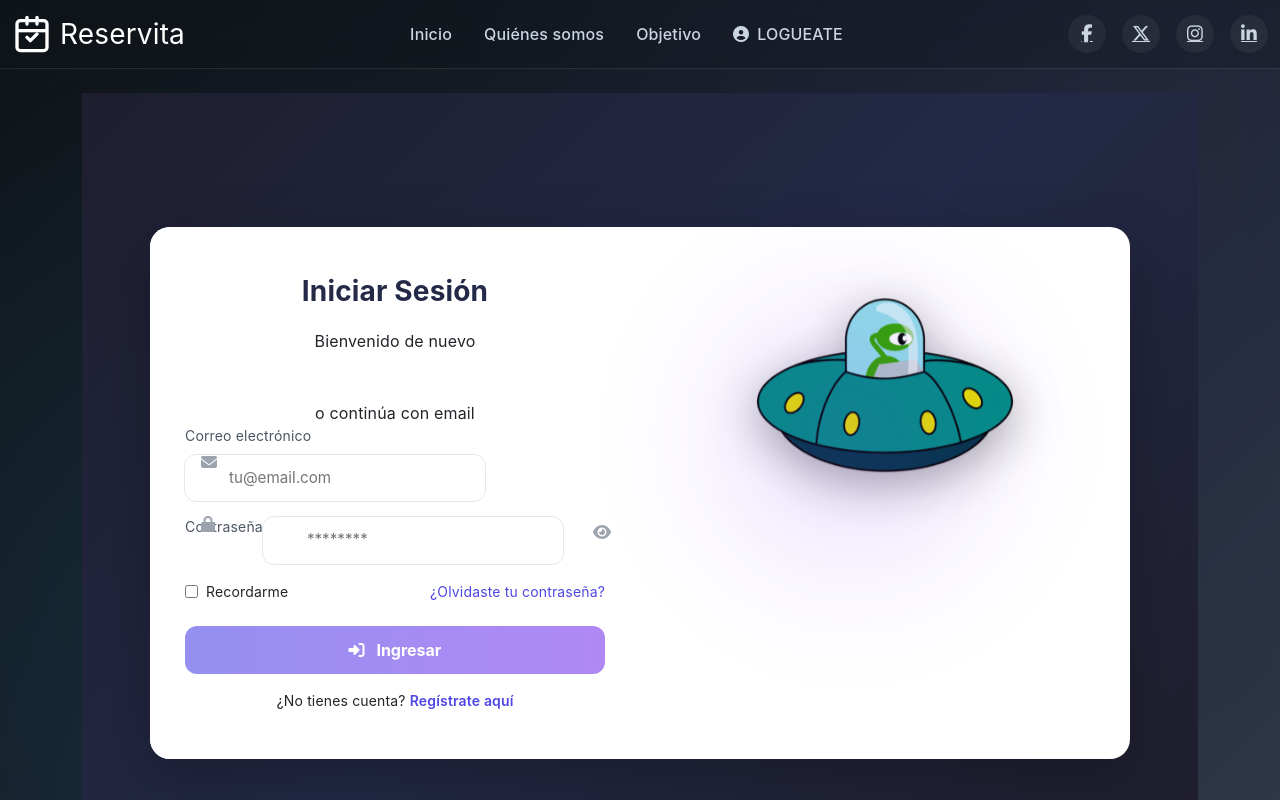
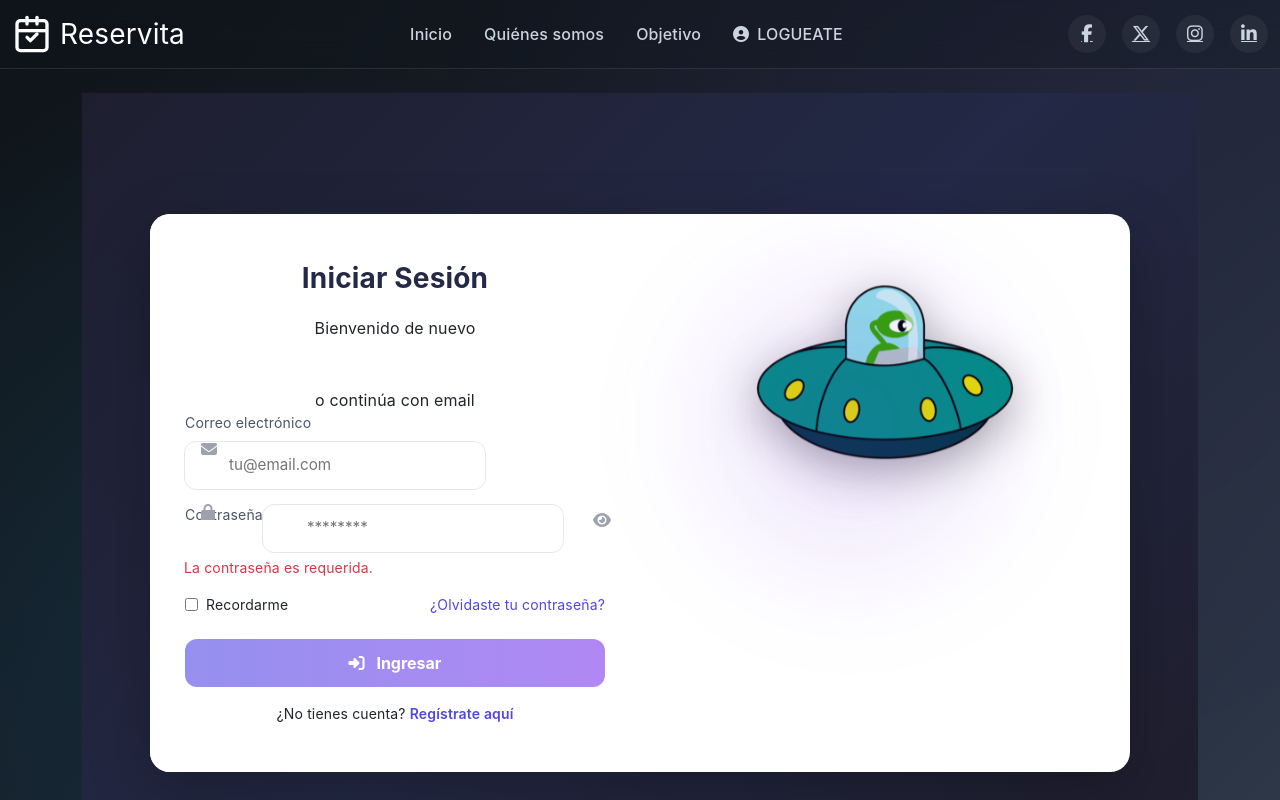
Before and after one commit to Zenbyte-404/sistemas-espacios-compartidos-angular, an Angular app in the folder Frontend/: page /login in a window 1280 px wide. Shown: the top 800 px of the page. Built offline with nearby package versions, Linux system fonts and the light colour scheme.

Commit message:
Corrijo algunos detalles de login y gestor de datos

```diff
--- a/Frontend/package.json
+++ b/Frontend/package.json
@@ -37,7 +37,7 @@
     "express": "^5.1.0",
     "rxjs": "~7.8.0",
     "tslib": "^2.8.1",
-    "zone.js": "~0.15.0"
+    "zone.js": "^0.15.1"
   },
   "devDependencies": {
     "@angular/build": "^20.1.6",
--- a/Frontend/src/app/page/autenticacion/login/login.html
+++ b/Frontend/src/app/page/autenticacion/login/login.html
@@ -1,7 +1,3 @@
-<!-- ============================================================================ -->
-<!-- PÁGINA DE LOGIN - Mejorado por Agustín -->
-<!-- ============================================================================ -->
-
 <div class="auth-page">
     <div class="auth-card">
         <div class="auth-left">
@@ -69,11 +65,9 @@
                             <i [class]="showPassword ? 'fas fa-eye-slash' : 'fas fa-eye'"></i>
                           </button>
                         </div>
-                        @if (password?.errors && password?.touched) {
+                        @if (password?.errors) {
                           @if(password?.hasError('required')) {
                             <p class="text-danger">La contraseña es requerida.</p>
-                          } @else if (password?.hasError('minlength')) {
-                            <p class="text-danger">La contraseña requiere mínimo 8 caracteres.</p>
                           }
                         }
                     </div>
--- a/Frontend/src/app/page/autenticacion/singup/singup.css
+++ /dev/null
@@ -1,176 +0,0 @@
-
-:host {
-  display: block;
-  font-family: "Inter", system-ui, -apple-system, Segoe UI, Roboto, Ubuntu, Cantarell, "Helvetica Neue", Arial, "Noto Sans", "Apple Color Emoji", "Segoe UI Emoji", "Segoe UI Symbol";
-}
-
-.auth-page {
-  min-height: 100dvh;
-  display: grid;
-  place-items: center;
-  padding: 24px;
-  background: linear-gradient(135deg, #1e1e2f 0%, #232946 50%, #1f1d2b 100%);
-}
-
-.auth-card {
-  width: 100%;
-  max-width: 980px;
-  background: #ffffff;
-  border-radius: 20px;
-  box-shadow: 0 20px 60px rgba(0,0,0,.25);
-  overflow: clip;
-  display: grid;
-  grid-template-columns: 1fr 1fr;
-  gap: 0;
-}
-
-.auth-left {
-  padding: 40px 32px;
-  display: grid;
-  place-items: center;
-  background: #fff;
-}
-
-.login-container {
-  width: 100%;
-  max-width: 420px;
-  text-align: center;
-  animation: fadeIn .6s ease;
-}
-
-.login-container h2 {
-  margin-bottom: 20px;
-  font-weight: 700;
-  color: #232946;
-}
-
-.input-group {
-  margin-bottom: 14px;
-  text-align: left;
-}
-
-.input-group label {
-  display: block;
-  font-size: .9rem;
-  margin-bottom: 8px;
-  color: #4b5563;
-}
-
-.input-group input {
-  width: 100%;
-  padding: 12px 14px;
-  border: 1px solid #e5e7eb;
-  border-radius: 12px;
-  font-size: .95rem;
-  transition: box-shadow .25s, border-color .25s, transform .15s;
-  background: #fff;
-}
-
-.input-group input:hover {
-  border-color: #c7d2fe;
-}
-
-.input-group input:focus {
-  border-color: #4f46e5;
-  box-shadow: 0 0 0 6px rgba(79,70,229,.15);
-  outline: none;
-  transform: translateY(-1px);
-}
-
-.login-btn {
-  width: 100%;
-  padding: 12px 16px;
-  border: none;
-  border-radius: 12px;
-  background: linear-gradient(90deg, #4f46e5, #7c3aed);
-  color: #fff;
-  font-size: 1rem;
-  font-weight: 700;
-  cursor: pointer;
-  transition: transform .15s ease, box-shadow .25s ease, filter .2s ease;
-  margin-top: 6px;
-}
-
-.login-btn:hover {
-  transform: translateY(-1.5px);
-  box-shadow: 0 12px 24px rgba(79,70,229,.35);
-  filter: saturate(1.05);
-}
-
-.extra-links {
-  margin-top: 14px;
-  font-size: .9rem;
-}
-
-.extra-links a {
-  color: #4f46e5;
-  text-decoration: none;
-}
-
-.extra-links a:hover {
-  text-decoration: underline;
-}
-
-.auth-right {
-  position: relative;
-  display: flex;
-  justify-content: center;
-  align-items: center;
-  background: #121212;
-  padding: 20px;
-  overflow: hidden;
-}
-
-.auth-right::before {
-  content: "";
-  position: absolute;
-  width: 420px;
-  height: 420px;
-  background: radial-gradient(circle, rgba(124,58,237,.35) 0%, transparent 70%);
-  border-radius: 50%;
-  filter: blur(48px);
-  opacity: 0.5;
-  z-index: 1;
-}
-
-.hero-illustration {
-  width: 85%;
-  max-width: 320px;
-  height: auto;
-  object-fit: contain;
-  display: block;
-  margin: 0 auto;
-  filter: drop-shadow(0 12px 24px rgba(0,0,0,.35));
-  animation: float 6s ease-in-out infinite;
-  z-index: 2;
-}
-
-@keyframes fadeIn {
-  from { opacity: 0; transform: translateY(8px); }
-  to   { opacity: 1; transform: translateY(0); }
-}
-
-@keyframes float {
-  0%, 100% { transform: translateY(0); }
-  50%      { transform: translateY(-6px); }
-}
-
-/* Responsive */
-@media (max-width: 992px) {
-  .auth-card {
-    grid-template-columns: 1fr;
-  }
-  .auth-right {
-    order: -1;
-    padding: 32px 0;
-  }
-  .hero-illustration {
-    max-width: 240px;
-    width: 70%;
-  }
-  .auth-right::before {
-    width: 320px;
-    height: 320px;
-    filter: blur(36px);
-  }
-}
--- a/Frontend/src/app/page/info/objetivo/objetivo.html
+++ b/Frontend/src/app/page/info/objetivo/objetivo.html
@@ -45,6 +45,7 @@
   </div>
 </main>
 
+
 <footer class="text-center py-4 mt-5" role="contentinfo" style="color: #fff;">
   <small
     >&copy; 2025 Reservita. Hecho con
```
Also changed, not shown: Frontend/src/app/page/autenticacion/singup/singup.html (deleted, +0 -89 lines), Frontend/src/app/page/autenticacion/singup/singup.ts (deleted, +0 -54 lines), 2 other files (tests, documents, lock files or other folders).
